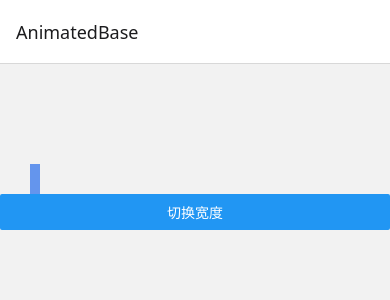
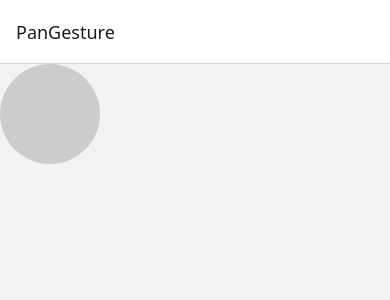
Before and after one commit to tianqing617/ReactNativeAwesome, a React Native app: screen / in a window 390 px wide. Shown: the top 300 px of the page. Built offline with nearby package versions, Linux system fonts and the light colour scheme; what @wuba/react-native-echarts would draw is missing.

Commit message:
feat: 增加pan手势示例

```diff
--- a/src/App.tsx
+++ b/src/App.tsx
@@ -33,6 +33,8 @@ import DiscoverPage from './views/navigation/discover-pets/index.tsx'
 import PetDetail from './views/navigation/discover-pets/Detail.tsx'
 // 动画
 import AnimatedBase from './views/animated'
+// 手势
+import PanGesture from './views/gesture/pan.tsx'
 
 const Stack = createNativeStackNavigator<RootStackParamList>()
 const BottomTab = createBottomTabNavigator<BottomStackParamList>();
@@ -102,7 +104,7 @@ function App(): React.JSX.Element {
   <NavigationContainer>
     {/* Home */}
     {/* <Stack.Navigator initialRouteName="BottomTabHome"> */}
-    <Stack.Navigator initialRouteName="AnimatedBase">
+    <Stack.Navigator initialRouteName="PanGesture">
       {/* 1.底部标签导航 */}
       <Stack.Screen
         options={{
@@ -157,6 +159,8 @@ function App(): React.JSX.Element {
       />
       {/* 动画 */}
       <Stack.Screen name="AnimatedBase" component={AnimatedBase} />
+      {/* 手势 */}
+      <Stack.Screen name="PanGesture" component={PanGesture} />
     </Stack.Navigator>
   </NavigationContainer>
   );
--- a/src/Home.tsx
+++ b/src/Home.tsx
@@ -23,6 +23,8 @@ const HomeScreen = ({ navigation }: PolicyCommonCpntProps) => {
       <Button title="GridPage" onPress={() => handleRedirect('GridPage')} />
       {/* 动画 */}
       <Button title="AnimatedBase" onPress={() => handleRedirect('AnimatedBase')} />
+      {/* 手势 */}
+      <Button title="PanGesture" onPress={() => handleRedirect('PanGesture')} />
     </View>
   );
 };
--- a/src/router/index.ts
+++ b/src/router/index.ts
@@ -23,7 +23,10 @@ export type RootStackParamList = {
   ScrollView: undefined
   FlatList: undefined
   GridPage: undefined
+
   AnimatedBase: undefined
+
+  PanGesture: undefined
 };
 
 export type BottomStackParamList = {
--- /dev/null
+++ b/src/views/gesture/pan.tsx
@@ -0,0 +1,71 @@
+import React from 'react';
+import { StyleSheet, View } from 'react-native';
+import {
+  Gesture,
+  GestureDetector,
+  GestureHandlerRootView,
+} from 'react-native-gesture-handler';
+import Animated, {
+  useSharedValue,
+  useAnimatedStyle,
+} from 'react-native-reanimated';
+
+function Ball() {
+  const isPressed = useSharedValue(false);
+  const offset = useSharedValue({ x: 0, y: 0 });
+
+  const animatedStyles = useAnimatedStyle(() => {
+    return {
+      transform: [
+        { translateX: offset.value.x },
+        { translateY: offset.value.y },
+      ],
+      backgroundColor: isPressed.value ? 'blue' : '#ccc',
+    };
+  });
+
+  // 第二步，在 Gesture.Pan 拖拽手势的 10 个手势回调中，选择 onBegin 和 onFinalize 手势回调响应拖拽开始和拖拽完成，选择 onChange 响应拖拽移动；
+  const dragGesture = Gesture.Pan()
+    .onBegin(() => {
+      isPressed.value = true;
+    })
+    .onChange((e) => {
+      console.log('onChange', e)
+      // 第三步，在相应的拖拽回调中同步更新动画组件的共享值，也就是 x、y 轴坐标，实现基础的拖拽动效。
+      offset.value = {
+        x: e.changeX + offset.value.x,
+        y: e.changeY + offset.value.y,
+      };
+    })
+    .onFinalize(() => {
+      isPressed.value = false;
+    });
+
+  return (
+    // 第一步，创建 Gesture.Pan 手势并将拖拽手势绑定到动画组件上
+    <GestureHandlerRootView>
+      <GestureDetector gesture={dragGesture}>
+        <Animated.View style={[styles.ball, animatedStyles]} />
+      </GestureDetector>
+    </GestureHandlerRootView>
+  );
+}
+
+export default function PanExample() {
+  return (
+    <View style={styles.container}>
+      <Ball />
+    </View>
+  );
+}
+
+const styles = StyleSheet.create({
+  container: {
+    flex: 1,
+  },
+  ball: {
+    width: 100,
+    height: 100,
+    borderRadius: 100,
+  },
+});
```
